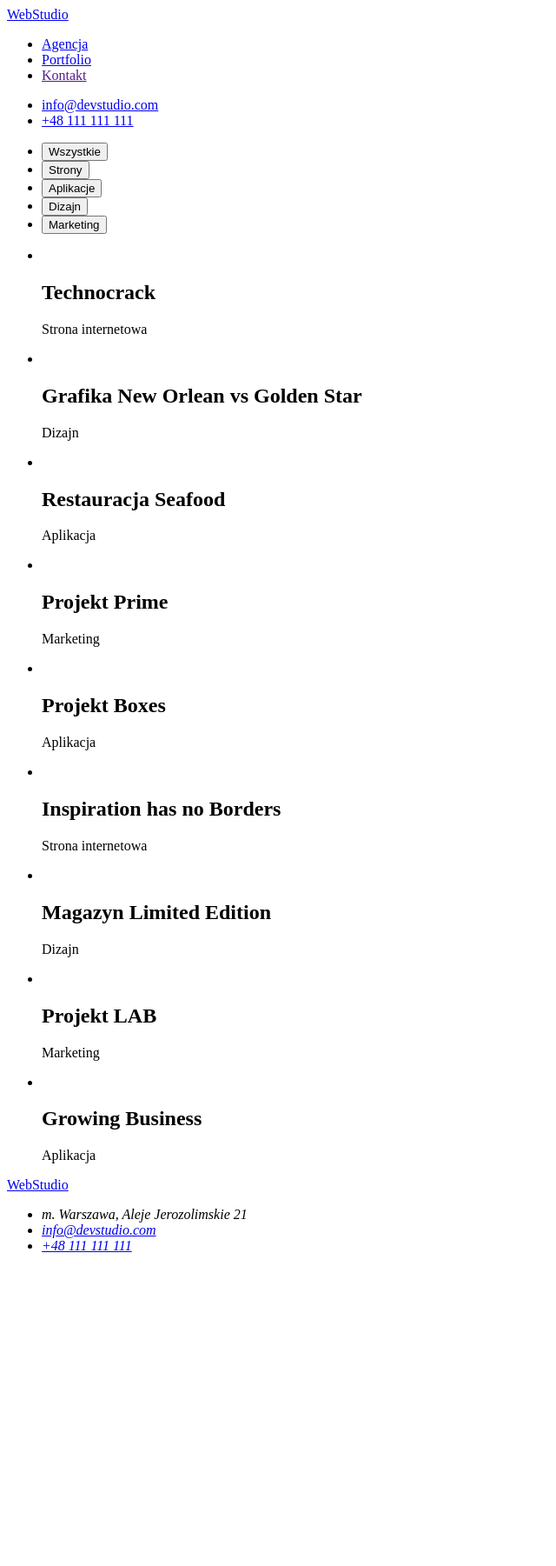
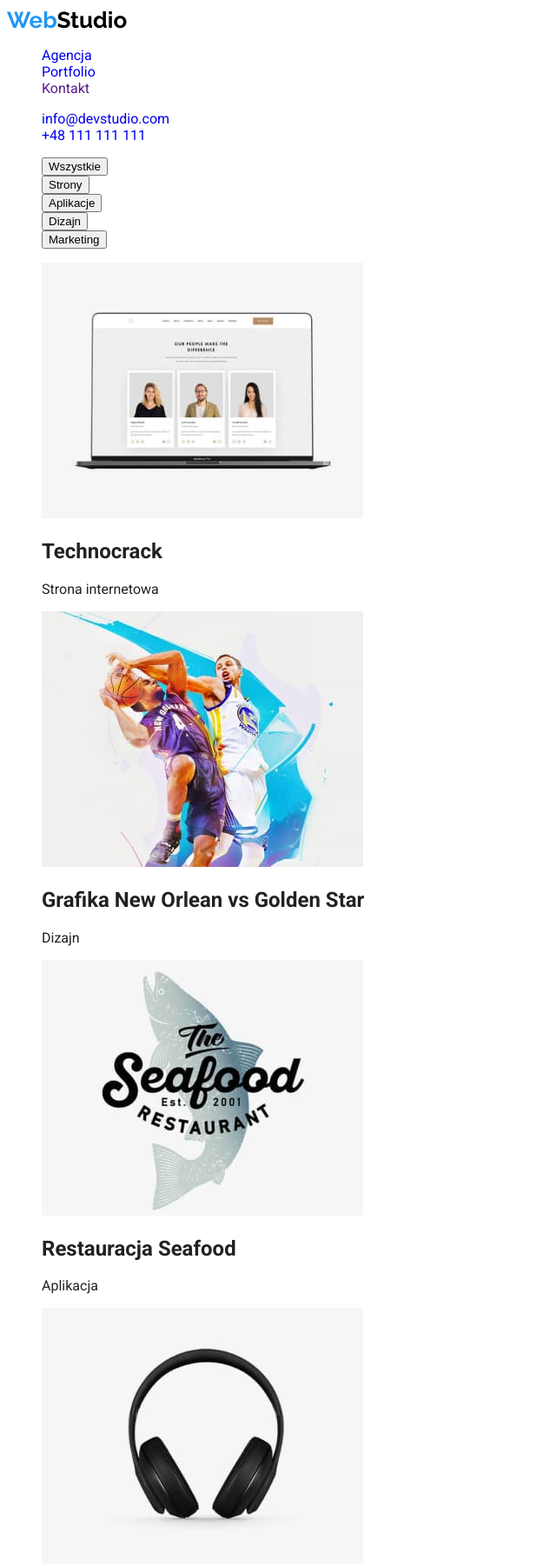
Before and after one commit to ASekretarski/goit-markup-hw-02, a plain HTML site: page portfolio.html in a window 1280 px wide. Shown: the top 1801 px of the page at 87% size, without its empty margins (0-640 px from the left). Before the commit the page ends 1458 px from the top, so only its background shows below. Drawn offline with Linux system fonts and the light colour scheme.

Commit message:
first css code added

```diff
--- a/css/styles.css
+++ b/css/styles.css
@@ -0,0 +1,24 @@
+body {
+    font-family: Roboto, sans-serif;
+    color: #212121;
+}
+.link {
+    text-decoration: none;
+}
+.logo,
+.logo:visited {
+    font-family: Raleway, sans-serif;
+    font-weight: 700;
+    font-size: 26px;
+    color: #000000;
+}
+.logo-blue,
+.logo-blue:visited {
+    color: #2196F3;
+}
+.list {
+    list-style-type: none;
+}
+.button {
+    cursor: pointer;
+}
--- a/portfolio.html
+++ b/portfolio.html
@@ -3,76 +3,135 @@
   <head>
     <meta charset="UTF-8" />
     <title>Portfolio</title>
+    <link rel="preconnect" href="https://fonts.googleapis.com" />
+    <link rel="preconnect" href="https://fonts.gstatic.com" crossorigin />
+    <link
+      href="https://fonts.googleapis.com/css2?family=Raleway:wght@700&family=Roboto:wght@400;500;700;900&display=swap"
+      rel="stylesheet"
+    />
+
+    <link rel="stylesheet" href="./css/styles.css" />
   </head>
   <body>
     <header>
-      <a href="./index.html"> <span>Web</span>Studio </a>
+      <a class="link logo" href="./index.html">
+        <span class="logo-blue">Web</span>Studio
+      </a>
       <nav>
-        <ul>
-          <li><a href="./index.html">Agencja</a></li>
-          <li><a href="./portfolio.html">Portfolio</a></li>
-          <li><a href="">Kontakt</a></li>
+        <ul class="list">
+          <li><a class="link" href="./index.html">Agencja</a></li>
+          <li><a class="link" href="./portfolio.html">Portfolio</a></li>
+          <li><a class="link" href="">Kontakt</a></li>
         </ul>
       </nav>
-      <ul>
-        <li><a href="mailto:info@devstudio.com">info@devstudio.com</a></li>
-        <li><a href="tel:+48111111111">+48 111 111 111</a></li>
+      <ul class="list">
+        <li>
+          <a class="link" href="mailto:info@devstudio.com"
+            >info@devstudio.com</a
+          >
+        </li>
+        <li><a class="link" href="tel:+48111111111">+48 111 111 111</a></li>
       </ul>
     </header>
     <main>
       <section>
-        <ul>
-          <li><button type=""button">Wszystkie</button></li>
-          <li><button type=""button">Strony</button></li>
-          <li><button type=""button">Aplikacje</button></li>
-          <li><button type=""button">Dizajn</button></li>
-          <li><button type=""button">Marketing</button></li>
+        <ul class="list">
+          <li><button class="button" type="button">Wszystkie</button></li>
+          <li><button class="button" type="button">Strony</button></li>
+          <li><button class="button" type="button">Aplikacje</button></li>
+          <li><button class="button" type="button">Dizajn</button></li>
+          <li><button class="button" type="button">Marketing</button></li>
         </ul>
       </section>
       <section>
-        <ul>
+        <ul class="list">
           <li>
-            <img />
+            <img
+              src="images/technocrack-image.jpg"
+              alt="picture of a web page on a pc"
+              width="370"
+              height="294"
+            />
             <h2>Technocrack</h2>
             <p>Strona internetowa</p>
           </li>
           <li>
-            <img />
+            <img
+              src="images/grafika-new-orlean-image.jpg"
+              alt="picture two basketball players"
+              width="370"
+              height="294"
+            />
             <h2>Grafika New Orlean vs Golden Star</h2>
             <p>Dizajn</p>
           </li>
           <li>
-            <img />
+            <img
+              src="images/restauracja-seafood-image.jpg"
+              alt="picture of a seafood restaurand logo"
+              width="370"
+              height="294"
+            />
             <h2>Restauracja Seafood</h2>
             <p>Aplikacja</p>
           </li>
           <li>
-            <img />
+            <img
+              src="images/projekt-prime-image.jpg"
+              alt="picture of headphones"
+              width="370"
+              height="294"
+            />
             <h2>Projekt Prime</h2>
             <p>Marketing</p>
           </li>
           <li>
-            <img />
+            <img
+              src="images/projekt-boxes-image.jpg"
+              alt="picture of two boxes"
+              width="370"
+              height="294"
+            />
             <h2>Projekt Boxes</h2>
             <p>Aplikacja</p>
           </li>
           <li>
-            <img />
+            <img
+              src="images/inspiration-image.jpg"
+              alt="website displayed on a computer screen"
+              width="370"
+              height="294"
+            />
             <h2>Inspiration has no Borders</h2>
             <p>Strona internetowa</p>
           </li>
           <li>
-            <img />
+            <img
+              src="images/magazyn-image.jpg"
+              alt="picture of a magazine"
+              width="370"
+              height="294"
+            />
             <h2>Magazyn Limited Edition</h2>
             <p>Dizajn</p>
           </li>
           <li>
-            <img />
+            <img
+              src="images/projekt-lab-image.jpg"
+              alt="label tag design"
+              width="370"
+              height="294"
+            />
             <h2>Projekt LAB</h2>
             <p>Marketing</p>
           </li>
           <li>
-            <img />
+            <img
+              src="images/growing-business-image.jpg"
+              alt="picture of a person working on a computer"
+              width="370"
+              height="294"
+            />
             <h2>Growing Business</h2>
             <p>Aplikacja</p>
           </li>
@@ -80,14 +139,18 @@
       </section>
     </main>
     <footer>
-      <a href="https://asekretarski.github.io/goit-markup-hw-01/">
-        <span>Web</span>Studio
+      <a class="link logo" href="./index.html">
+        <span class="logo-blue">Web</span>Studio
       </a>
       <address>
-        <ul>
+        <ul class="list">
           <li>m. Warszawa, Aleje Jerozolimskie 21</li>
-          <li><a href="mailto:info@devstudio.com">info@devstudio.com</a></li>
-          <li><a href="tel:+48111111111">+48 111 111 111</a></li>
+          <li>
+            <a class="link" href="mailto:info@devstudio.com"
+              >info@devstudio.com</a
+            >
+          </li>
+          <li><a class="link" href="tel:+48111111111">+48 111 111 111</a></li>
         </ul>
       </address>
     </footer>
```
Also changed, not shown: index.html (+36 -18 lines), images/grafika-new-orlean-image.jpg (added), images/growing-business-image.jpg (added), images/inspiration-image.jpg (added), images/magazyn-image.jpg (added), images/projekt-boxes-image.jpg (added), images/projekt-lab-image.jpg (added), images/projekt-prime-image.jpg (added), images/restauracja-seafood-image.jpg (added), images/technocrack-image.jpg (added).
